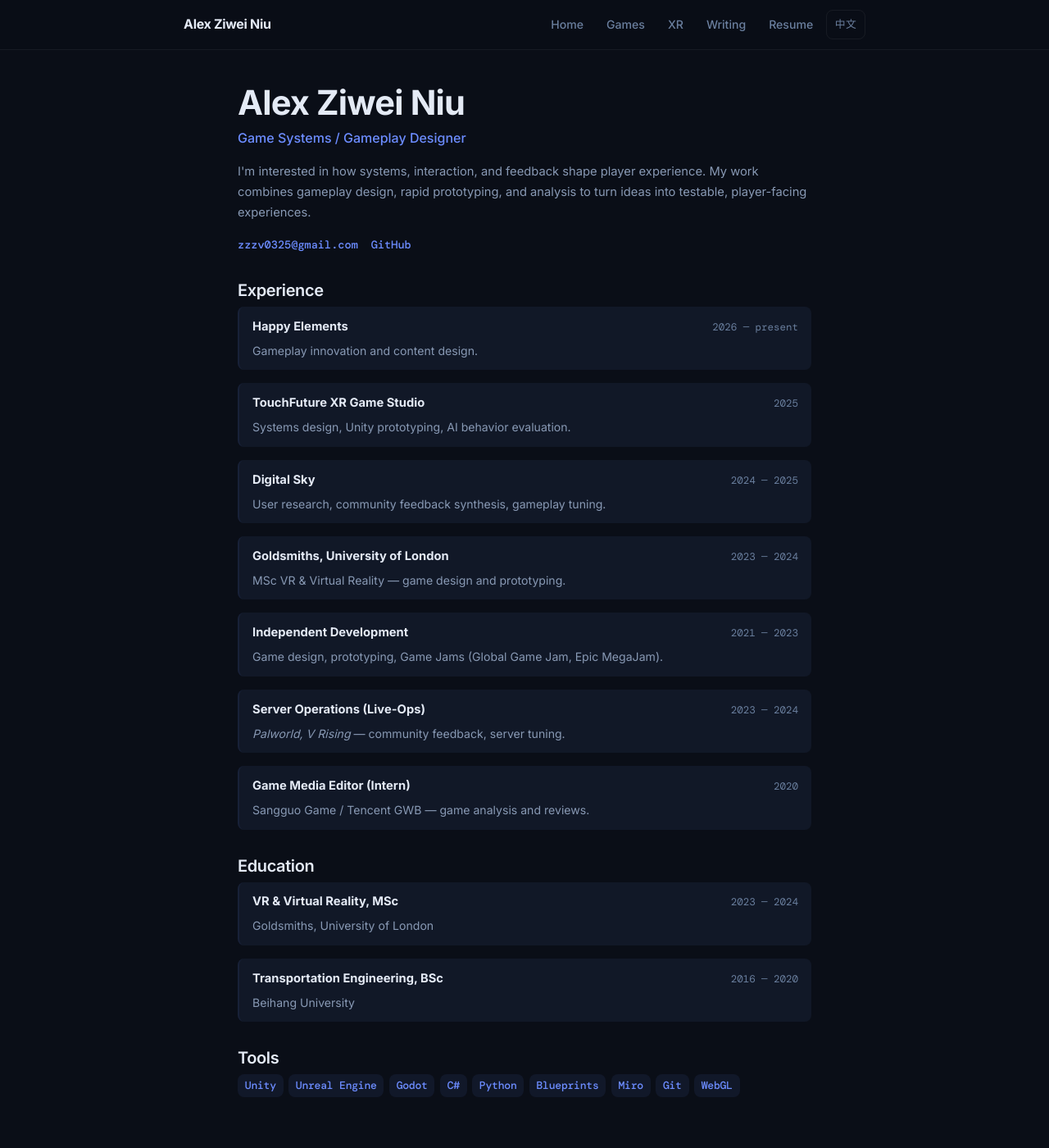
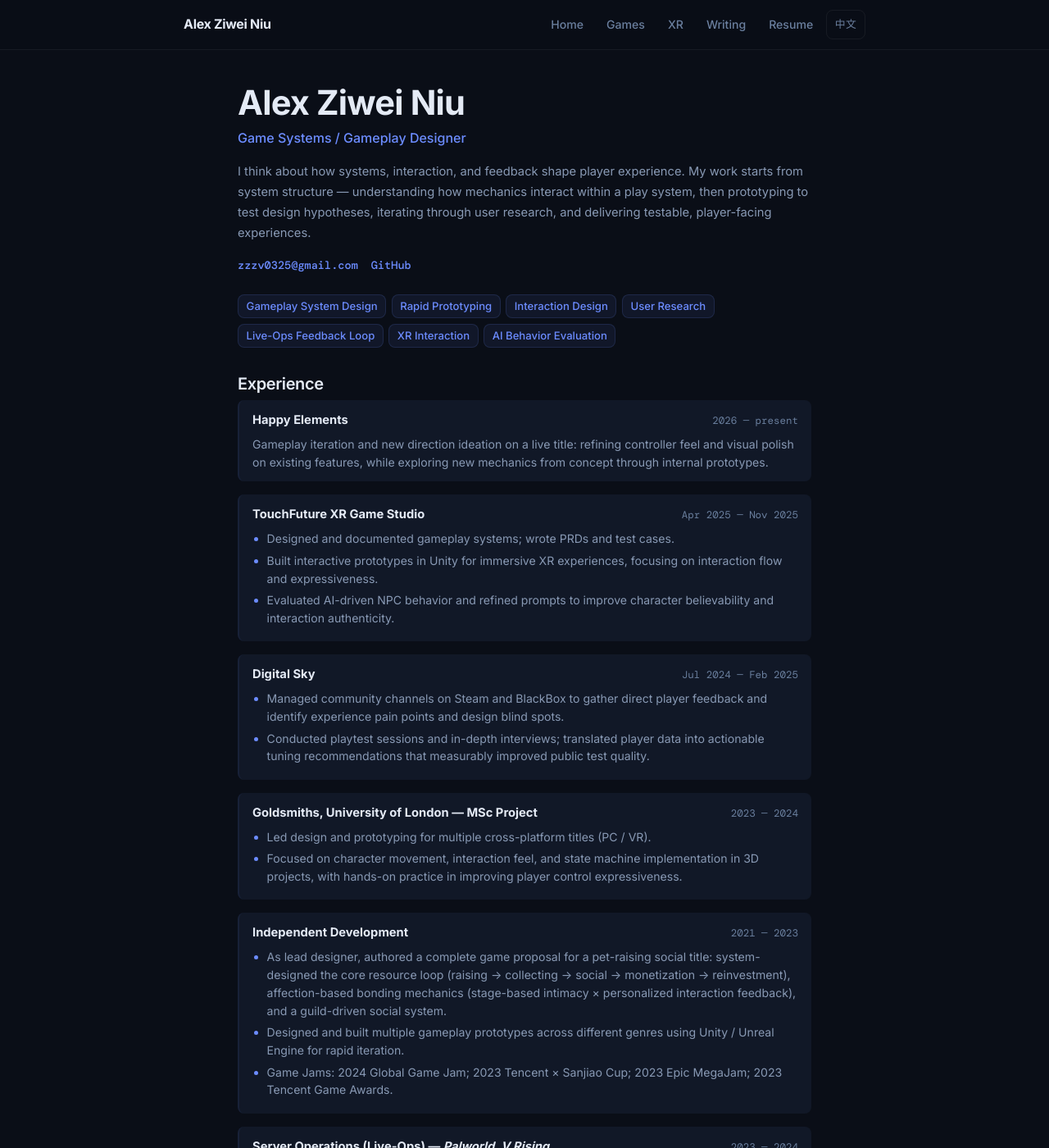
Before and after one commit to iChiv/iChiv.github.io, a Jekyll site: the page built from about.md, in a window 1280 px wide and 1400 px high. Shown: the whole window at 82% size. Built offline with Jekyll 4.4.1, drawn with Linux system fonts in a browser that asks for light colours; some of the changed text lies outside the part shown.

Commit message:
resume: 英文简历同步更新 — 对齐中文版所有改动

```diff
--- a/about.md
+++ b/about.md
@@ -9,13 +9,23 @@ lang: en
   <p class="hero-role">Game Systems / Gameplay Designer</p>
 
   <div class="about-content">
-    <p>I'm interested in how systems, interaction, and feedback shape player experience. My work combines gameplay design, rapid prototyping, and analysis to turn ideas into testable, player-facing experiences.</p>
+    <p>I think about how systems, interaction, and feedback shape player experience. My work starts from system structure — understanding how mechanics interact within a play system, then prototyping to test design hypotheses, iterating through user research, and delivering testable, player-facing experiences.</p>
   </div>
 
   <p class="about-links">
     <a href="mailto:zzzv0325@gmail.com">zzzv0325@gmail.com</a>
     <a href="https://github.com/iChiv" target="_blank">GitHub</a>
   </p>
+
+  <div class="strengths-section">
+    <span class="strength-tag">Gameplay System Design</span>
+    <span class="strength-tag">Rapid Prototyping</span>
+    <span class="strength-tag">Interaction Design</span>
+    <span class="strength-tag">User Research</span>
+    <span class="strength-tag">Live-Ops Feedback Loop</span>
+    <span class="strength-tag">XR Interaction</span>
+    <span class="strength-tag">AI Behavior Evaluation</span>
+  </div>
 
   <h2>Experience</h2>
 
@@ -24,31 +34,41 @@ lang: en
       <strong>Happy Elements</strong>
       <span class="item-date">2026 — present</span>
     </div>
-    <p>Gameplay innovation and content design.</p>
+    <p>Gameplay iteration and new direction ideation on a live title: refining controller feel and visual polish on existing features, while exploring new mechanics from concept through internal prototypes.</p>
   </div>
 
   <div class="resume-item">
     <div class="item-header">
       <strong>TouchFuture XR Game Studio</strong>
-      <span class="item-date">2025</span>
+      <span class="item-date">Apr 2025 — Nov 2025</span>
     </div>
-    <p>Systems design, Unity prototyping, AI behavior evaluation.</p>
+    <ul>
+      <li>Designed and documented gameplay systems; wrote PRDs and test cases.</li>
+      <li>Built interactive prototypes in Unity for immersive XR experiences, focusing on interaction flow and expressiveness.</li>
+      <li>Evaluated AI-driven NPC behavior and refined prompts to improve character believability and interaction authenticity.</li>
+    </ul>
   </div>
 
   <div class="resume-item">
     <div class="item-header">
       <strong>Digital Sky</strong>
-      <span class="item-date">2024 — 2025</span>
+      <span class="item-date">Jul 2024 — Feb 2025</span>
     </div>
-    <p>User research, community feedback synthesis, gameplay tuning.</p>
+    <ul>
+      <li>Managed community channels on Steam and BlackBox to gather direct player feedback and identify experience pain points and design blind spots.</li>
+      <li>Conducted playtest sessions and in-depth interviews; translated player data into actionable tuning recommendations that measurably improved public test quality.</li>
+    </ul>
   </div>
 
   <div class="resume-item">
     <div class="item-header">
-      <strong>Goldsmiths, University of London</strong>
+      <strong>Goldsmiths, University of London — MSc Project</strong>
       <span class="item-date">2023 — 2024</span>
     </div>
-    <p>MSc VR & Virtual Reality — game design and prototyping.</p>
+    <ul>
+      <li>Led design and prototyping for multiple cross-platform titles (PC / VR).</li>
+      <li>Focused on character movement, interaction feel, and state machine implementation in 3D projects, with hands-on practice in improving player control expressiveness.</li>
+    </ul>
   </div>
 
   <div class="resume-item">
@@ -56,30 +76,36 @@ lang: en
       <strong>Independent Development</strong>
       <span class="item-date">2021 — 2023</span>
     </div>
-    <p>Game design, prototyping, Game Jams (Global Game Jam, Epic MegaJam).</p>
+    <ul>
+      <li>As lead designer, authored a complete game proposal for a pet-raising social title: system-designed the core resource loop (raising → collecting → social → monetization → reinvestment), affection-based bonding mechanics (stage-based intimacy × personalized interaction feedback), and a guild-driven social system.</li>
+      <li>Designed and built multiple gameplay prototypes across different genres using Unity / Unreal Engine for rapid iteration.</li>
+      <li>Game Jams: 2024 Global Game Jam; 2023 Tencent × Sanjiao Cup; 2023 Epic MegaJam; 2023 Tencent Game Awards.</li>
+    </ul>
   </div>
 
   <div class="resume-item">
     <div class="item-header">
-      <strong>Server Operations (Live-Ops)</strong>
+      <strong>Server Operations (Live-Ops) — <em>Palworld</em>, <em>V Rising</em></strong>
       <span class="item-date">2023 — 2024</span>
     </div>
-    <p><em>Palworld, V Rising</em> — community feedback, server tuning.</p>
+    <ul>
+      <li>Iterated server rule systems and balancing based on live community feedback.</li>
+    </ul>
   </div>
 
   <div class="resume-item">
     <div class="item-header">
-      <strong>Game Media Editor (Intern)</strong>
+      <strong>Game Media Editor (Intern) — Sangguo Game / Tencent GWB</strong>
       <span class="item-date">2020</span>
     </div>
-    <p>Sangguo Game / Tencent GWB — game analysis and reviews.</p>
+    <p>Wrote in-depth game breakdowns covering system design, player experience pacing, and genre analysis.</p>
   </div>
 
   <h2>Education</h2>
 
   <div class="resume-item">
     <div class="item-header">
-      <strong>VR & Virtual Reality, MSc</strong>
+      <strong>VR &amp; Virtual Reality, MSc</strong>
       <span class="item-date">2023 — 2024</span>
     </div>
     <p>Goldsmiths, University of London</p>
@@ -93,10 +119,33 @@ lang: en
     <p>Beihang University</p>
   </div>
 
-  <h2>Tools</h2>
-  <div class="tools-list" style="margin-bottom:2rem">
-    <span>Unity</span> <span>Unreal Engine</span> <span>Godot</span>
-    <span>C#</span> <span>Python</span> <span>Blueprints</span>
-    <span>Miro</span> <span>Git</span> <span>WebGL</span>
+  <h2>Skills</h2>
+
+  <div class="skill-group">
+    <div class="skill-category">
+      <span class="skill-label">Prototyping &amp; Dev</span>
+      <div class="skill-items">
+        <span>Unity</span> <span>Unreal Engine</span> <span>Godot</span>
+        <span>C#</span> <span>C++</span> <span>UE Blueprint</span>
+      </div>
+    </div>
+    <div class="skill-category">
+      <span class="skill-label">Design &amp; Collaboration</span>
+      <div class="skill-items">
+        <span>Miro</span> <span>Trello</span> <span>Jira</span> <span>Git</span> <span>Slack</span>
+      </div>
+    </div>
+    <div class="skill-category">
+      <span class="skill-label">Data &amp; AI</span>
+      <div class="skill-items">
+        <span>Python</span> <span>SQL</span> <span>Prompt Engineering</span>
+      </div>
+    </div>
+    <div class="skill-category">
+      <span class="skill-label">Platforms</span>
+      <div class="skill-items">
+        <span>Windows</span> <span>Meta</span> <span>WebGL</span> <span>Android</span>
+      </div>
+    </div>
   </div>
 </div>
```
